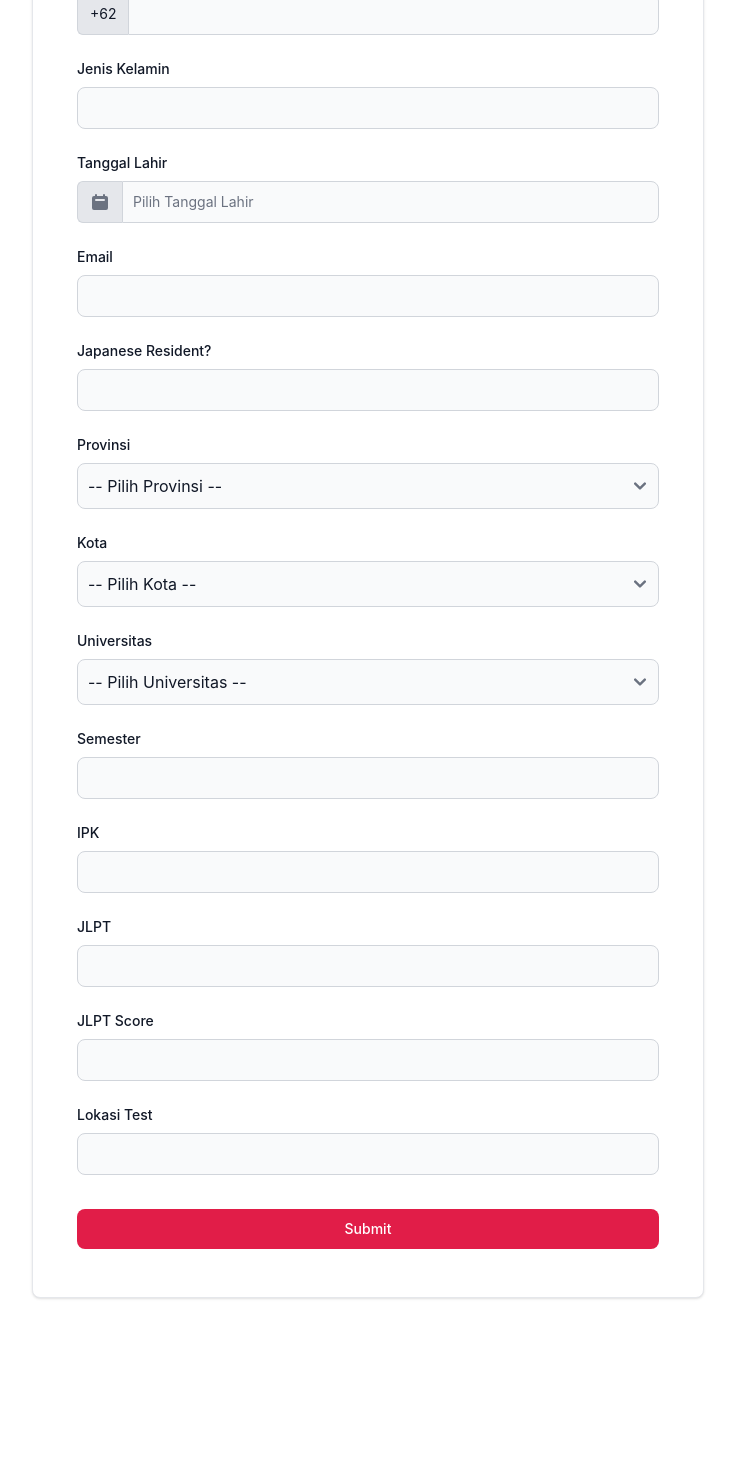
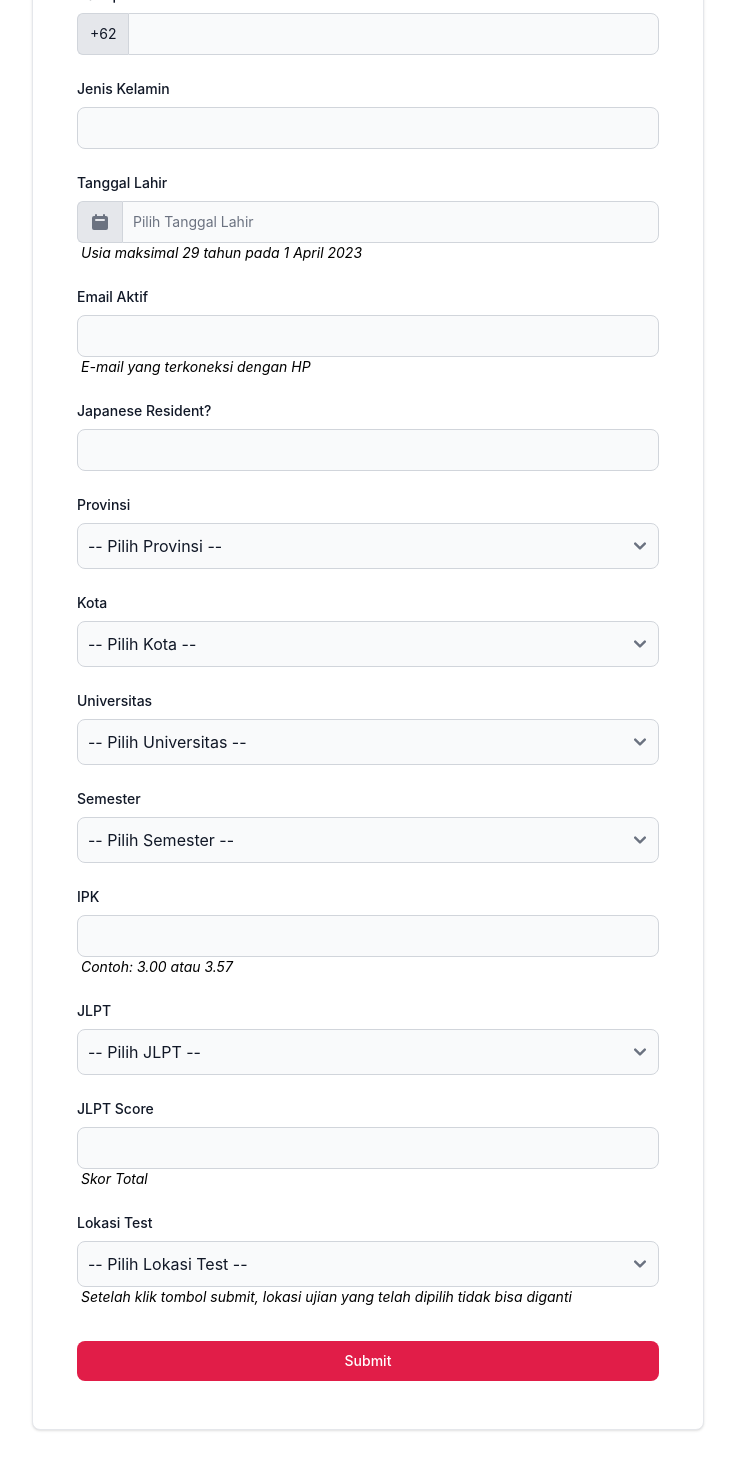
Before and after one commit to Reinhardjs/scholarship-registration-frontend, a React (Create React App) app: page /studies in a window 1280 px wide. Shown: the part 514-1984 px from the top of the page, without its empty margins (272-1007 px from the left). Before the commit the page ends 1852 px from the top, so only its background shows below. Built offline with nearby package versions, Linux system fonts and the light colour scheme.

Commit message:
chore(mext-registration): update japanese studies registration page

```diff
--- a/src/pages/japaneseStudies/JapaneseStudiesRegistration.js
+++ b/src/pages/japaneseStudies/JapaneseStudiesRegistration.js
@@ -88,7 +88,12 @@ const JapaneseStudiesRegistration = () => {
               <h1 className="text-xl font-bold leading-tight tracking-tight text-gray-900 dark:text-white md:text-2xl">
                 Students Registration
               </h1>
-              <TextInput form={form} labelString={"Nama"} inputName={"name"} />
+              <TextInput
+                form={form}
+                labelString={"Nama"}
+                inputName={"name"}
+                notes={"Nama lengkap tidak disingkat"}
+              />
               <TextInput
                 form={form}
                 labelString={"Alamat"}
@@ -114,12 +119,14 @@ const JapaneseStudiesRegistration = () => {
                 form={form}
                 labelString={"Tanggal Lahir"}
                 inputName={"birthdate"}
+                notes={"Usia maksimal 29 tahun pada 1 April 2023"}
               />
               <TextInput
                 form={form}
-                labelString={"Email"}
+                labelString={"Email Aktif"}
                 inputName={"email"}
                 validation={handleEmailValidation}
+                notes={"E-mail yang terkoneksi dengan HP"}
               />
               <TextInput
                 form={form}
@@ -150,27 +157,59 @@ const JapaneseStudiesRegistration = () => {
                   return { option: item, value: item };
                 })}
               />
-              <TextInput
+              <SelectInput
                 form={form}
                 labelString={"Semester"}
                 inputName={"semester"}
+                data={[3, 5, 7, 9].map((item) => {
+                  return { option: item, value: item };
+                })}
               />
-              <TextInput form={form} labelString={"IPK"} inputName={"ipk"} />
-              <TextInput form={form} labelString={"JLPT"} inputName={"jlpt"} />
+              <TextInput
+                form={form}
+                labelString={"IPK"}
+                inputName={"ipk"}
+                type={"number"}
+                notes={"Contoh: 3.00 atau 3.57"}
+              />
+              <SelectInput
+                form={form}
+                labelString={"JLPT"}
+                inputName={"jlpt"}
+                data={["N1", "N2", "N3", "N4", "N5", "Tidak Ada"].map(
+                  (item) => {
+                    return { option: item, value: item };
+                  }
+                )}
+              />
               <TextInput
                 form={form}
                 labelString={"JLPT Score"}
                 inputName={"jlptScore"}
+                type={"number"}
+                notes={"Skor Total"}
               />
-              <TextInput
+              <SelectInput
                 form={form}
                 labelString={"Lokasi Test"}
                 inputName={"testLocation"}
+                data={[
+                  "Jakarta",
+                  "Surabaya",
+                  "Denpasar",
+                  "Medan",
+                  "Makassar",
+                ].map((item) => {
+                  return { option: item, value: item };
+                })}
+                notes={
+                  "Setelah klik tombol submit, lokasi ujian yang telah dipilih tidak bisa diganti"
+                }
               />
               <div className="pt-2.5">
                 <button
                   className="w-full rounded-lg bg-primary-600 px-5 py-2.5 text-center text-sm font-medium text-white hover:bg-primary-700 focus:outline-none focus:ring-4 focus:ring-primary-300 dark:bg-primary-600 dark:hover:bg-primary-700 dark:focus:ring-primary-800"
-                  type="submit"
+                  type={"submit"}
                 >
                   Submit
                 </button>
```
